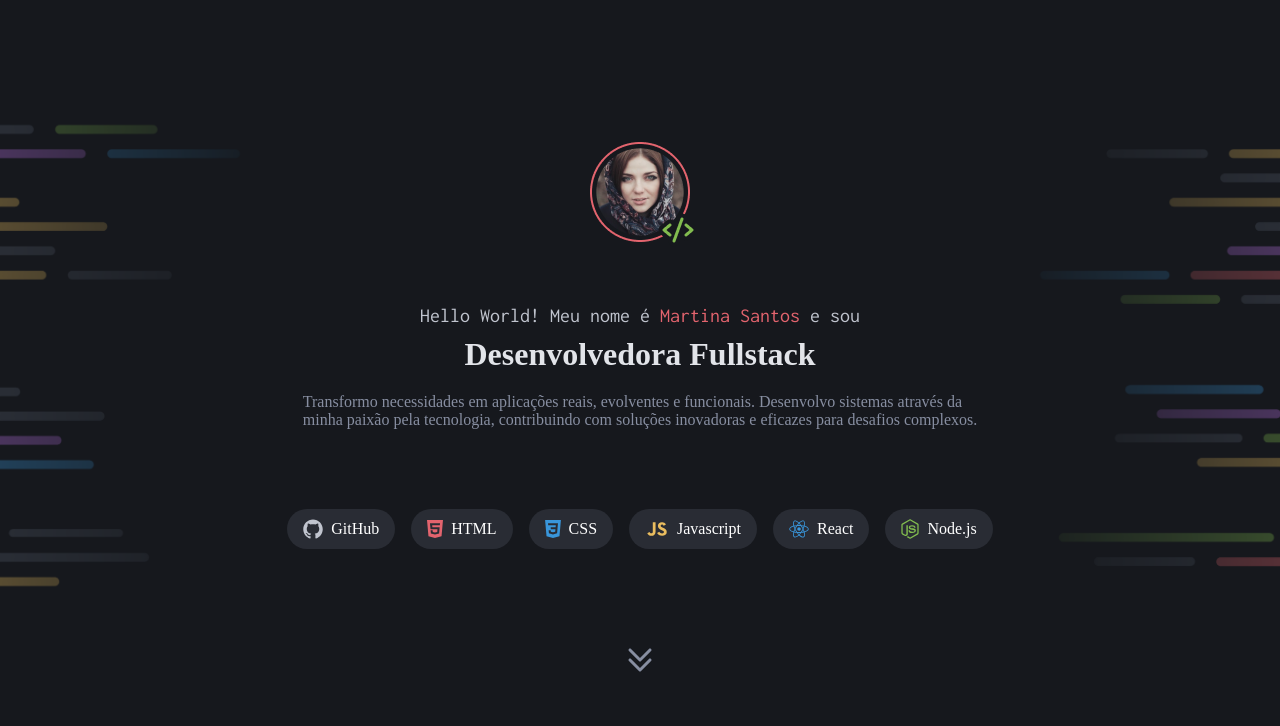
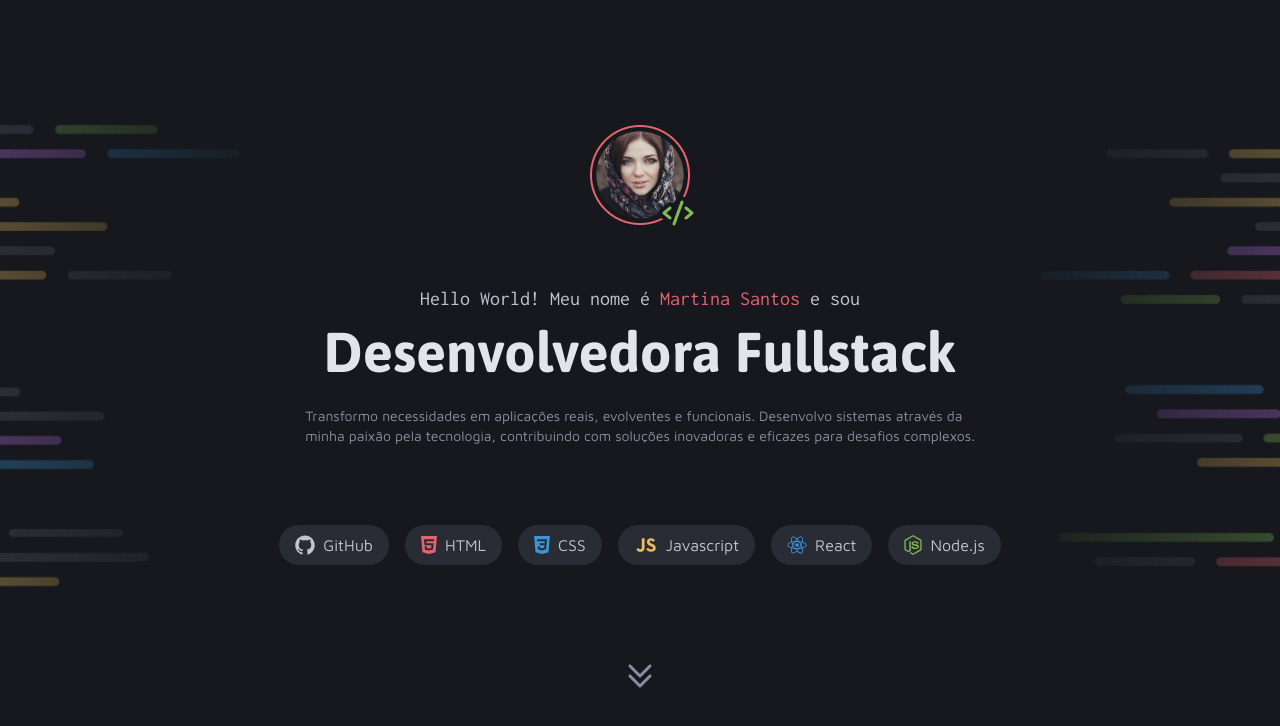
Before and after one commit to LinickerOstroski/portfolio-dev, a plain HTML site: page index.html in a window 1280 px wide. Drawn offline with Linux system fonts and the light colour scheme.

Commit message:
finalizando header

```diff
--- a/styles/header.css
+++ b/styles/header.css
@@ -24,11 +24,13 @@
   }
 
   h1 {
+    font: var(--title-lg);
     margin-bottom: 20px;
     color: var(--base-gray-600);
   }
 
   p {
+    font: var(--text-sm);
     margin-bottom: 80px;
     color: var(--base-gray-400);
   }
@@ -46,6 +48,8 @@ ul {
 }
 
 ul li {
+  font: var(--text-md);
+  color: var(--base-gray-500);
   border-radius: 50px;
   padding-block: 8px;
   padding-inline: 16px;
@@ -57,6 +61,7 @@ ul li {
 
 li:hover {
   background-color: var(--base-gray-400);
+  color: var(--base-gray-200);
 }
 
 .bg-image {
```
